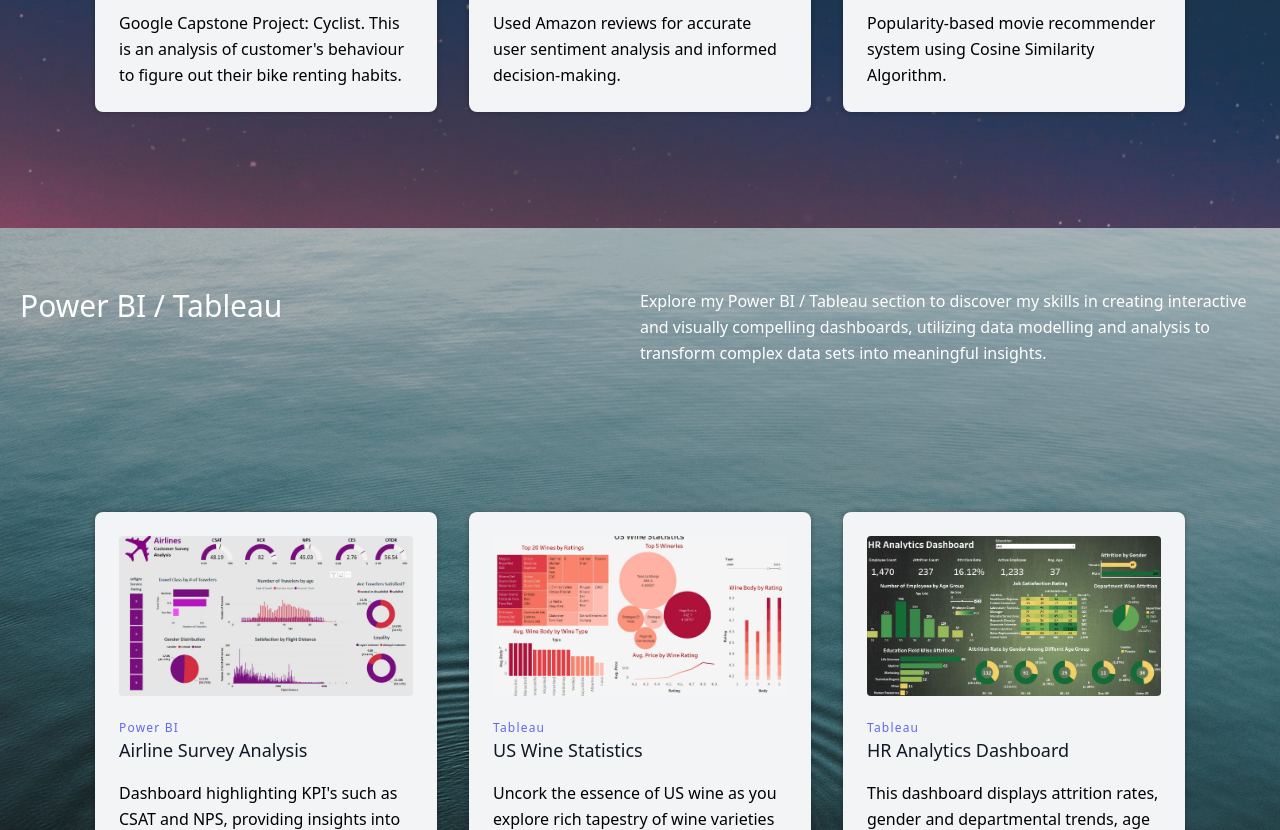
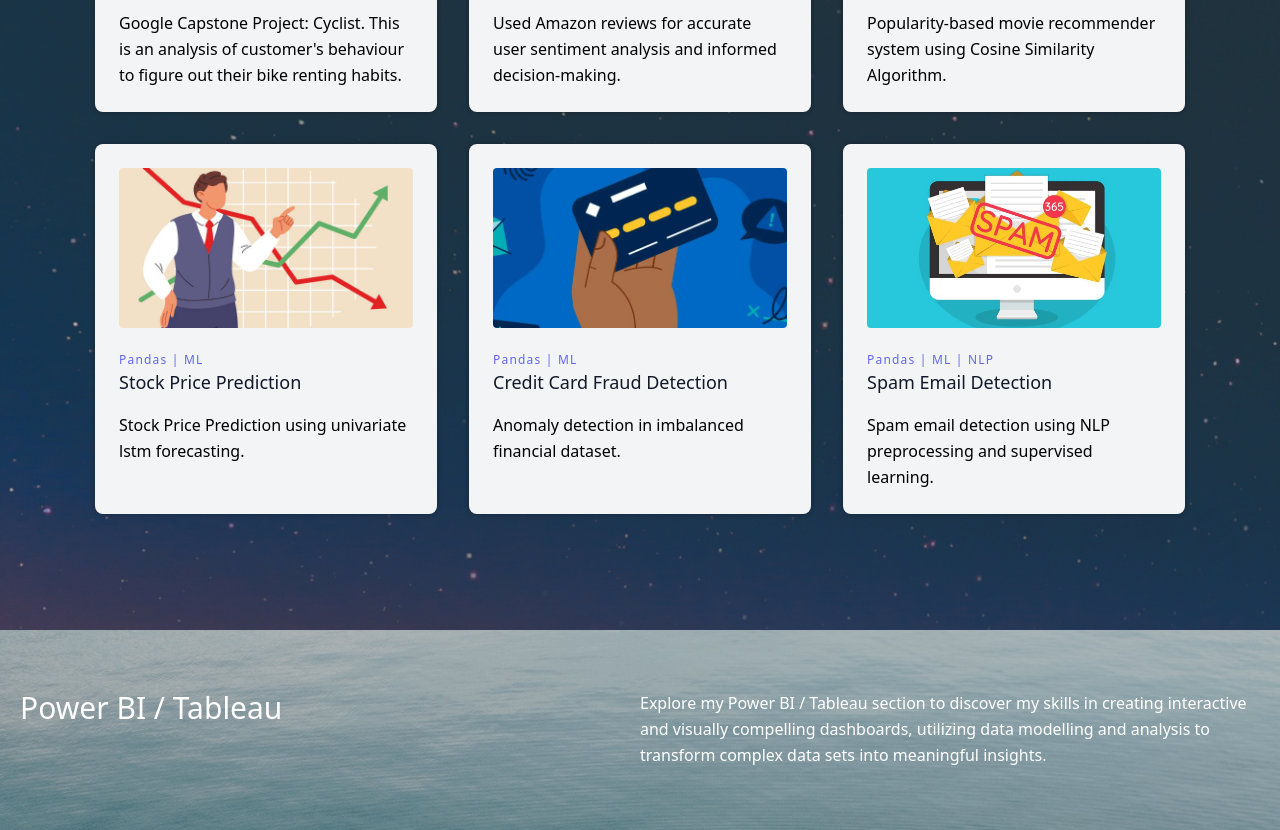
Before and after one commit to RohitSinghMajila/RohitSinghMajila.github.io, a plain HTML site: page index.html in a window 1280 px wide. Shown: the part 1360-2190 px from the top of the page. Drawn offline with nearby package versions, Linux system fonts and the light colour scheme.

Commit message:
adding 3 new projects in ML section, stock, credit card, email spam

```diff
--- a/index.html
+++ b/index.html
@@ -63,7 +63,7 @@
     <section id="section1" class="section1-bg">
         <div class="sectionContainer ">
           <div class="sectionContainer-text">
-              <h1 class="sm:text-3xl text-2xl font-medium title-font mb-2 text-900 content-color">Python- Pandas, Matplotlib, Seaborn, Plotly</h1>
+              <h1 class="sm:text-3xl text-2xl font-medium title-font mb-2 text-900 content-color">ML/AI, Pandas, Numpy</h1>
               <p class="lg:w-1/2 w-full leading-relaxed text-500 content-color">Welcome to my Python section, where I would like to highlight my proficiency in data manipulation and visualization using popular libraries such as Pandas, Matplotlib, Seaborn, and Plotly. In this section, I will showcase some of the exciting projects that I have completed using these libraries, providing examples of how I have leveraged them to derive insights and make data-driven decisions.</p>
           </div>
 
@@ -101,6 +101,38 @@
                 </div>
             </a>
 
+            <a href="https://github.com/RohitSinghMajila/Stock-Price-Prediction/blob/main/Stock%20Price%20Prediction.ipynb" target="_blank">
+                <div class="xl:w-1/4 md:w-1/2 p-4">
+                  <div class="bg-gray-100 p-6 rounded-lg card">
+                    <img class="h-40 rounded w-full object-cover object-center mb-6" src="images/stock 5.jpg" alt="content">
+                    <h3 class="tracking-widest text-indigo-500 text-xs font-medium title-font">Pandas | ML</h3>
+                    <h2 class="text-lg text-gray-900 font-medium title-font mb-4">Stock Price Prediction</h2>
+                    <p class="leading-relaxed text-base">Stock Price Prediction using univariate lstm forecasting.</p>
+                  </div>
+                </div>
+            </a>
+
+            <a href="https://github.com/RohitSinghMajila/Credit-Card-Fraud-Detection/blob/main/Credit_Card_Fraud_Detection.ipynb" target="_blank">
+                <div class="xl:w-1/4 md:w-1/2 p-4">
+                  <div class="bg-gray-100 p-6 rounded-lg card">
+                    <img class="h-40 rounded w-full object-cover object-center mb-6" src="images/card 3.webp" alt="content">
+                    <h3 class="tracking-widest text-indigo-500 text-xs font-medium title-font">Pandas | ML</h3>
+                    <h2 class="text-lg text-gray-900 font-medium title-font mb-4">Credit Card Fraud Detection</h2>
+                    <p class="leading-relaxed text-base">Anomaly detection in imbalanced financial dataset.</p>
+                  </div>
+                </div>
+            </a>
+
+            <a href="https://github.com/RohitSinghMajila/Spam-Email-Classification/blob/main/Spam_Email_Classification_using_NLP.ipynb" target="_blank">
+                <div class="xl:w-1/4 md:w-1/2 p-4">
+                  <div class="bg-gray-100 p-6 rounded-lg card">
+                    <img class="h-40 rounded w-full object-cover object-center mb-6" src="images/spam email.webp" alt="content">
+                    <h3 class="tracking-widest text-indigo-500 text-xs font-medium title-font">Pandas | ML | NLP</h3>
+                    <h2 class="text-lg text-gray-900 font-medium title-font mb-4">Spam Email Detection</h2>
+                    <p class="leading-relaxed text-base">Spam email detection using NLP preprocessing and supervised learning.</p>
+                  </div>
+                </div>
+            </a>
            <!--
             <a href="">
                 <div class="xl:w-1/4 md:w-1/2 p-4">
```
Also changed, not shown: HR.html (+2 -2 lines), images/card 3.webp (added), images/green_bg.jpg (added), images/spam email.webp (added), images/stock 5.jpg (added).
